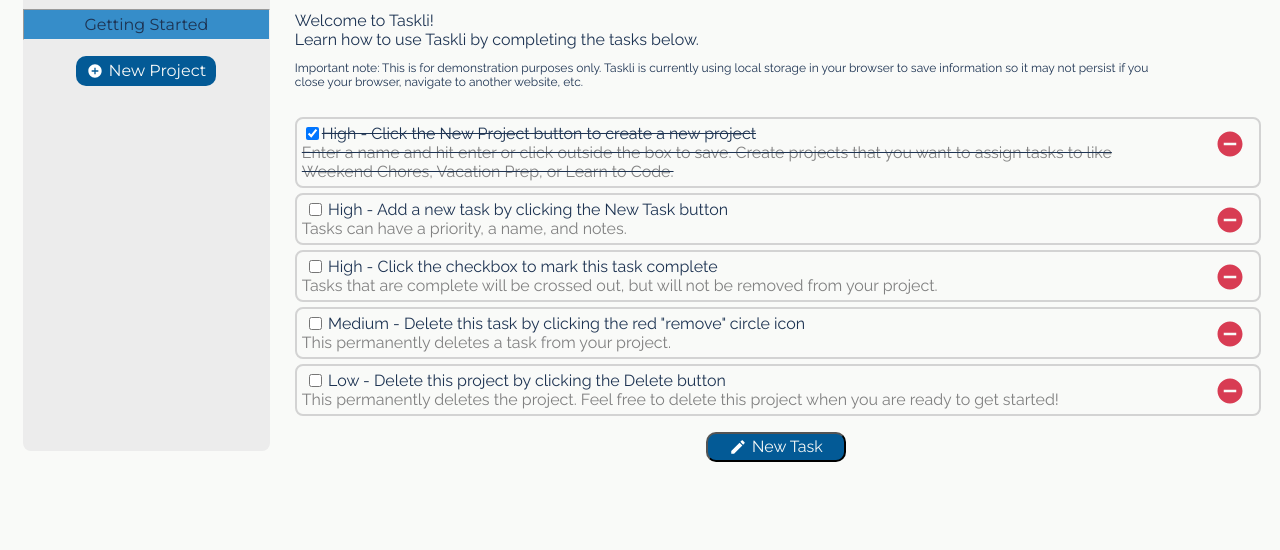
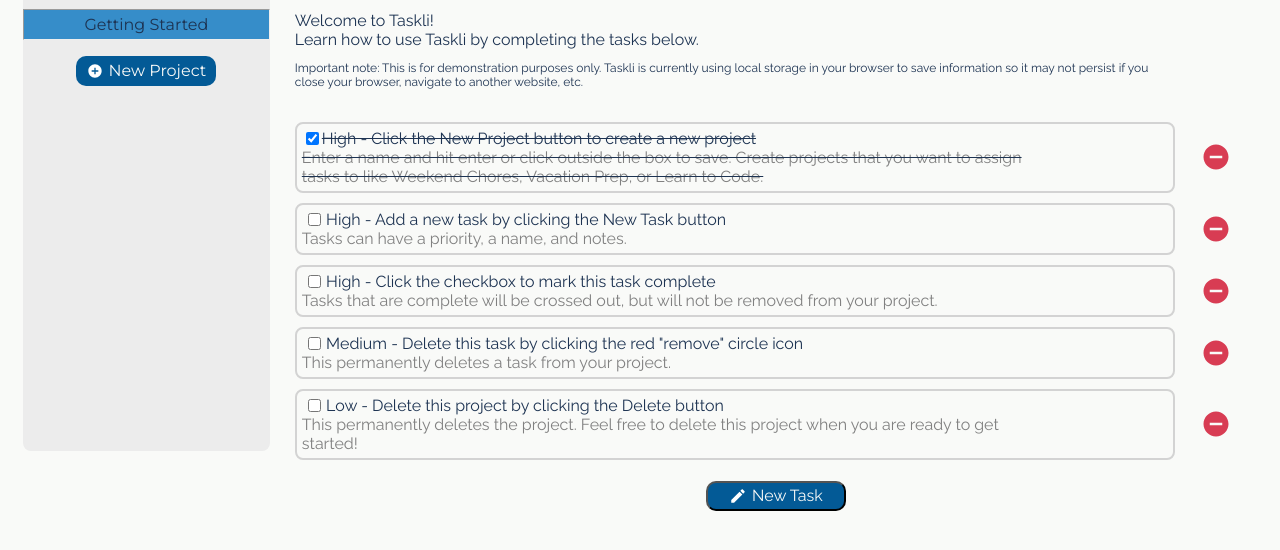
Before and after one commit to HeyImMatt/taskli, a plain HTML site: page index.html in a window 1280 px wide. Both pictures are taken after a click on the checkbox 315 px from the left and 285 px from the top of the page. Shown: the part 152-702 px from the top of the page. Drawn offline with Linux system fonts and the light colour scheme.

Commit message:
Delete button centered!!

```diff
--- a/scripts/events.js
+++ b/scripts/events.js
@@ -169,6 +169,9 @@ function fetchTasks() {
     div.id = 'taskItem';
     let li = document.createElement('li');
     li.id = task.uid;
+    let button = document.createElement('button');
+    button.id = task.uid;
+    button.className = 'deleteTaskBtn'
     let isChecked = 'checked';
     if (task.isComplete == false) {
       li.className = 'task';
@@ -181,7 +184,7 @@ function fetchTasks() {
       task.uid
     } ${isChecked}><label for=${task.uid}>${task.priority} - ${
       task.name
-    } </label><button id="${task.uid}" class="deleteTaskBtn"></button>
+    } </label>
     ${
       task.notes
         ? `<br>
@@ -190,6 +193,7 @@ function fetchTasks() {
     }`;
     ul.appendChild(div);
     div.appendChild(li);
+    div.appendChild(button);
   });
 }
 
--- a/styles/main.css
+++ b/styles/main.css
@@ -191,21 +191,22 @@ ul {
 }
 
 #taskItem {
+  width: 100%;
+  display: flex;
+}
+
+.task {
   border-style: solid;
   border-width: 2px;
   border-color: lightgray;
   border-radius: 8px;
   margin-top: 5px;
   margin-bottom: 5px;
-  width: 100%;
-}
-
-.task {
   text-decoration: none;
   display: flex;
   flex-direction: row;
   flex-wrap: wrap;
-  width: 100%;
+  width: 90%;
   padding: 5px;
 }
 
@@ -230,11 +231,8 @@ ul {
 
 .deleteTaskBtn {
   display: inline-flex;
-  order: 4;
-  margin-left: auto;
-  margin-right: 2%;
-  margin-top: -1.4%;
-  margin-bottom: 0;
+  order: 2;
+  margin: auto;
   background-image: url(../assets/removecirclered.svg);
   background-color: transparent;
   background-repeat: no-repeat;
@@ -246,11 +244,17 @@ ul {
 }
 
 .taskComplete {
+  border-style: solid;
+  border-width: 2px;
+  border-color: lightgray;
+  border-radius: 8px;
+  margin-top: 5px;
+  margin-bottom: 5px;
   text-decoration: line-through;
   display: flex;
   flex-direction: row;
   flex-wrap: wrap;
-  width: 100%;
+  width: 90%;
   padding: 5px;
 }
 
```
